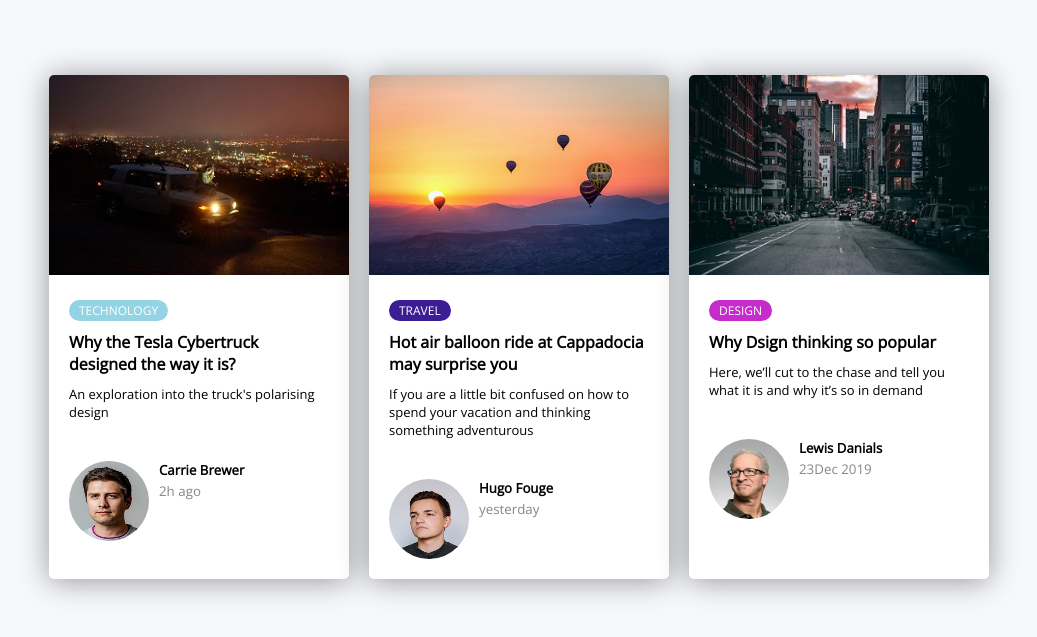
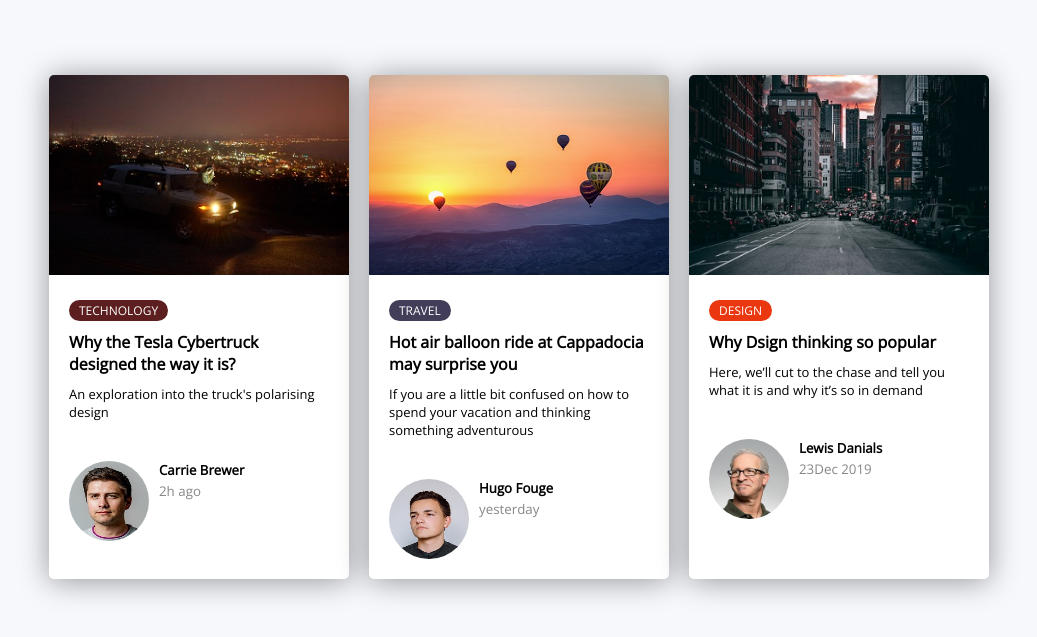
Before and after one commit to RaisanJMR/CARD_UI, a plain HTML site: page index.html in a window 1280 px wide. Shown: the part 173-810 px from the top of the page, without its empty margins (141-1178 px from the left). Drawn offline with nearby package versions, Linux system fonts and the light colour scheme.

Commit message:
changed button colors

```diff
--- a/style.css
+++ b/style.css
@@ -53,13 +53,13 @@ object-fit: cover;
     text-transform: uppercase;
 }
 .tag-teal {
-    background: #92d4e4;
+    background: #5C1E1E;
 }
 .tag-purple {
-    background: #3d1d94;
+    background: #423E59;
 }
 .tag-pink {
-    background: #c62bcb;
+    background: #EA3710;
 }
 .card-body h4 {
     margin: 10px 0;
```
